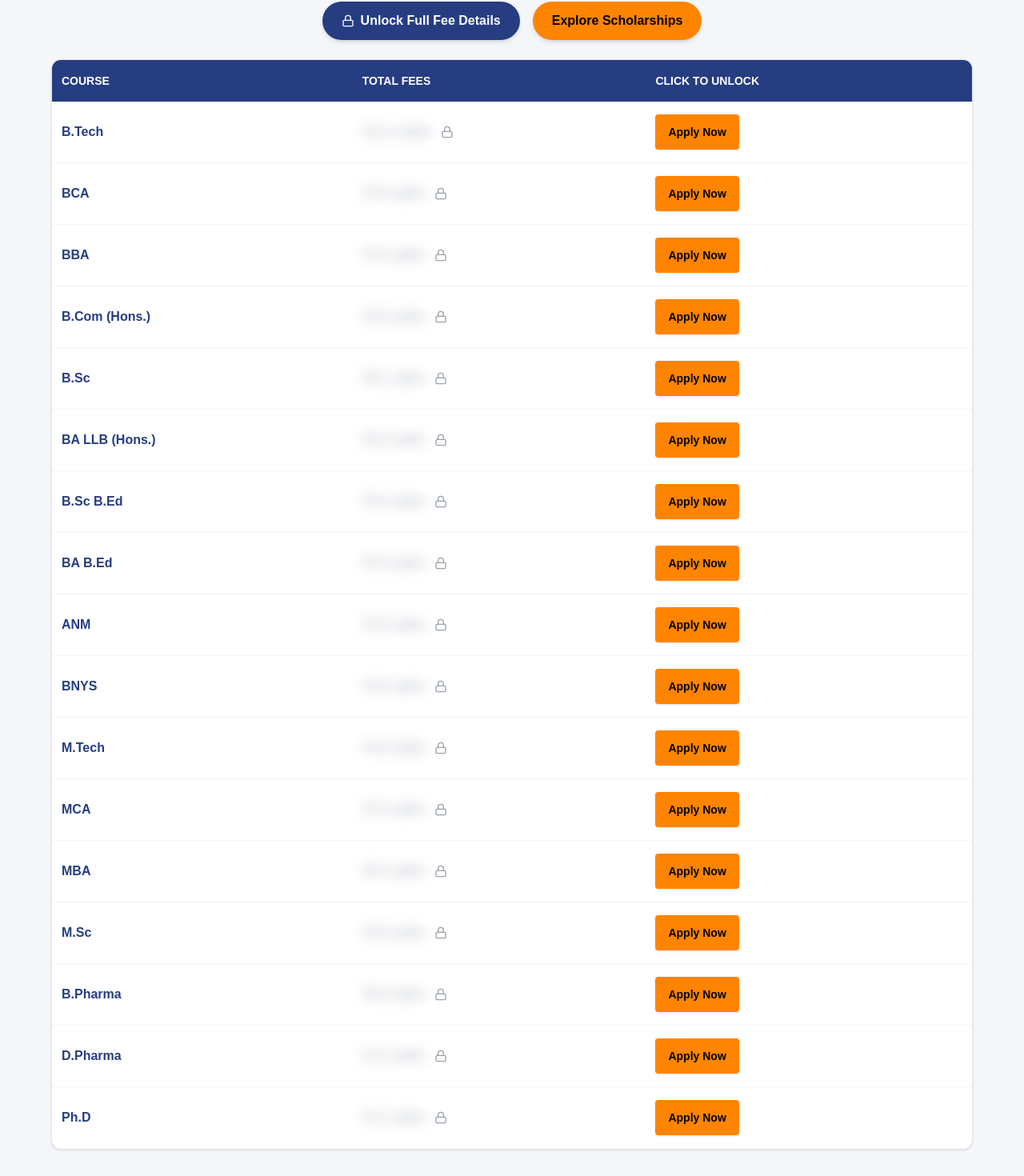
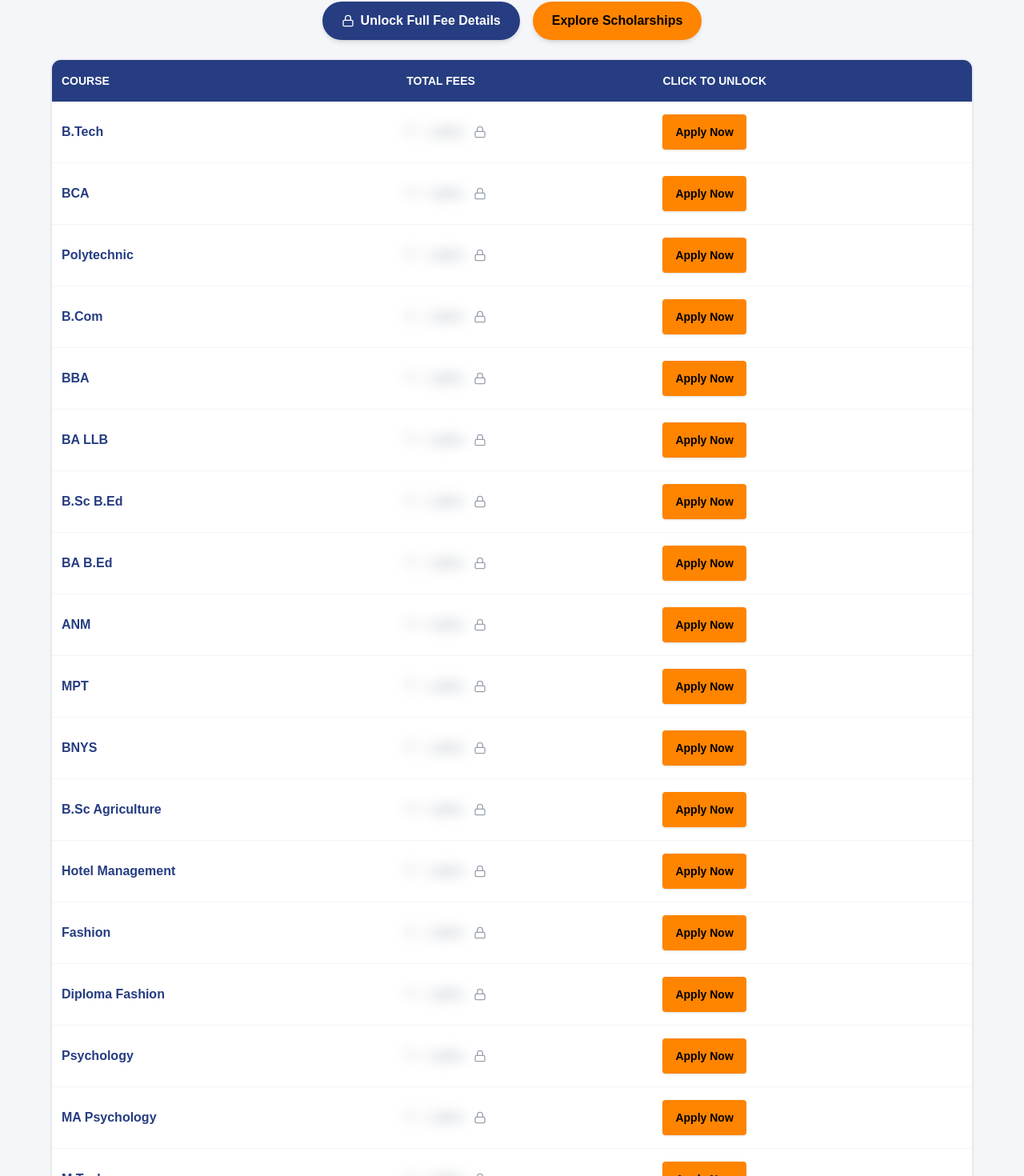
Before and after one commit to aragonani/sanskriti-university, a Next.js app: page /sanskriti-university in a window 1280 px wide. Shown: the part 1795-3265 px from the top of the page at 80% size. Built offline with nearby package versions, Linux system fonts and the light colour scheme.

Commit message:
auto selects when user click on specific course apply button from courses table

```diff
--- a/components/colleges-components/sanskriti.tsx
+++ b/components/colleges-components/sanskriti.tsx
@@ -20,16 +20,18 @@ const SanskritiComponents
 
     const [isModalOpen, setIsModalOpen] = useState(false);
     const [modalHeading, setModalHeading] = useState("");
+    const [selectedCourse, setSelectedCourse] = useState("");
 
   // function to open modal with optional heading
-  const handleOpenForm = (headingText="") => {
+  const handleOpenForm = (courseName = "") => {
     setIsModalOpen(true);
-    setModalHeading(headingText)
+    setSelectedCourse(courseName);
   };
 
   const handleCloseForm = () => {
     setIsModalOpen(false);
     setModalHeading("");
+    setSelectedCourse("");
   }
 
   useEffect(() => {
@@ -69,7 +71,7 @@ const SanskritiComponents
 
 
        <Modal isOpen={isModalOpen} onClose={() => handleCloseForm()}>
-        <RegisterForm />
+        <RegisterForm selectedCourse={selectedCourse} />
        </Modal>
     </div>
   )
--- a/components/courses-table.tsx
+++ b/components/courses-table.tsx
@@ -1,5 +1,6 @@
 import React from "react";
 import { Lock } from "lucide-react";
+import { courses } from "./register-form";
 
 interface Props {
   handleOpenForm: (headingText?: string) => void;
@@ -7,28 +8,11 @@ interface Props {
 
 const CoursesTable = ({ handleOpenForm }: Props) => {
 
-  const courses = [
-  { name: "B.Tech", fees: "₹11.2 Lakhs", eligibility: "10+2 with 55%", date: "5 Jan-31 Aug 2026" },
-  { name: "BCA", fees: "₹3.9 Lakhs", eligibility: "10+2 with 50%", date: "5 Jan-31 Aug 2026" },
-  { name: "BBA", fees: "₹4.5 Lakhs", eligibility: "10+2 with 50%", date: "5 Jan-31 Aug 2026" },
-  { name: "B.Com (Hons.)", fees: "₹4.0 Lakhs", eligibility: "10+2 with 50%", date: "5 Jan-31 Aug 2026" },
-  { name: "B.Sc", fees: "₹8.1 Lakhs", eligibility: "10+2 with 45%", date: "5 Jan-31 Aug 2026" },
-  { name: "BA LLB (Hons.)", fees: "₹6.0 Lakhs", eligibility: "10+2 with 50%", date: "5 Jan-31 Aug 2026" },
-  { name: "B.Sc B.Ed", fees: "₹5.5 Lakhs", eligibility: "10+2 with 50%", date: "5 Jan-31 Aug 2026" },
-  { name: "BA B.Ed", fees: "₹5.5 Lakhs", eligibility: "10+2 with 50%", date: "5 Jan-31 Aug 2026" },
-  { name: "ANM", fees: "₹2.0 Lakhs", eligibility: "10+2 with 40%", date: "5 Jan-31 Aug 2026" },
-  { name: "BNYS", fees: "₹4.0 Lakhs", eligibility: "10+2 with 50%", date: "5 Jan-31 Aug 2026" },
-
-  { name: "M.Tech", fees: "₹3.5 Lakhs", eligibility: "Graduation with 55%", date: "5 Jan-31 Aug 2026" },
-  { name: "MCA", fees: "₹3.5 Lakhs", eligibility: "Graduation with 50%", date: "5 Jan-31 Aug 2026" },
-  { name: "MBA", fees: "₹6.5 Lakhs", eligibility: "Graduation with 50%", date: "5 Jan-31 Aug 2026" },
-  { name: "M.Sc", fees: "₹3.0 Lakhs", eligibility: "Graduation with 50%", date: "5 Jan-31 Aug 2026" },
-
-  { name: "B.Pharma", fees: "₹6.8 Lakhs", eligibility: "10+2 with 55%", date: "5 Jan-31 Aug 2026" },
-  { name: "D.Pharma", fees: "₹2.5 Lakhs", eligibility: "10+2 with 50%", date: "5 Jan-31 Aug 2026" },
-
-  { name: "Ph.D", fees: "₹2.1 Lakhs", eligibility: "Post Graduation", date: "1 Jan-23 Jan 2026" }
-];
+const courseTable = courses.map((c) => ({
+  name: c.label,     // 👈 UI
+  value: c.value,    // 👈 actual
+  fees: "₹ -- Lakhs",
+}));
 
   return (
     <section className="bg-[#f4f6f9] py-10 px-4">
@@ -83,7 +67,7 @@ const CoursesTable = ({ handleOpenForm }: Props) => {
 
             {/* Table Body */}
             <tbody>
-              {courses.map((course, index) => (
+              {courseTable.map((course, index) => (
                 <tr
                   key={index}
                   className="border-b border-gray-100 hover:bg-gray-50 transition"
@@ -121,7 +105,7 @@ const CoursesTable = ({ handleOpenForm }: Props) => {
 
                   <td className="px-3 py-4">
                     <button
-                      onClick={() => handleOpenForm(course.name)}
+                      onClick={() => handleOpenForm(course.value)}
                       className="bg-[#ff8400] hover:bg-[#d56e00] text-black text-sm text-nowrap font-bold py-3 px-4 rounded transition active:scale-95 shadow-sm"
                     >
                       Apply Now
--- a/components/register-form.tsx
+++ b/components/register-form.tsx
@@ -1,18 +1,39 @@
 "use client";
 
-import { useState } from "react";
+import { useEffect, useState } from "react";
 import { motion } from "framer-motion";
 import { useRouter } from "next/navigation";
 
-const courses = [
-  "B.Tech - All Branches","BCA - All Branches","Polytechnic - Diploma",
-  "B.Com (Hons.)","BBA - All Branches","BA LLB (Hons.)","B.Sc B.Ed",
-  "BA B.Ed","ANM","MPT","BNYS","B.Sc - Agriculture (Hons.)",
-  "B.Sc - Hotel Management","BA - Fashion","Diploma in Fashion",
-  "BA - Psychology (Hons.)","MA - Psychology","M.Tech - CSE","MCA",
-  "MBA - Dual","MBA - Agri-Business","M.Sc - Agriculture",
-  "B.Sc - Biotech","M.Sc - Biotech","B.Sc - Forensic",
-  "B.Com LLB (Hons.)","B.El.Ed","B.Pharma","D.Pharma",
+export const courses = [
+  { label: "B.Tech", value: "B.Tech - All Branches" },
+  { label: "BCA", value: "BCA - All Branches" },
+  { label: "Polytechnic", value: "Polytechnic - Diploma" },
+  { label: "B.Com", value: "B.Com (Hons.)" },
+  { label: "BBA", value: "BBA - All Branches" },
+  { label: "BA LLB", value: "BA LLB (Hons.)" },
+  { label: "B.Sc B.Ed", value: "B.Sc B.Ed" },
+  { label: "BA B.Ed", value: "BA B.Ed" },
+  { label: "ANM", value: "ANM" },
+  { label: "MPT", value: "MPT" },
+  { label: "BNYS", value: "BNYS" },
+  { label: "B.Sc Agriculture", value: "B.Sc - Agriculture (Hons.)" },
+  { label: "Hotel Management", value: "B.Sc - Hotel Management" },
+  { label: "Fashion", value: "BA - Fashion" },
+  { label: "Diploma Fashion", value: "Diploma in Fashion" },
+  { label: "Psychology", value: "BA - Psychology (Hons.)" },
+  { label: "MA Psychology", value: "MA - Psychology" },
+  { label: "M.Tech", value: "M.Tech - CSE" },
+  { label: "MCA", value: "MCA" },
+  { label: "MBA", value: "MBA - Dual" },
+  { label: "MBA Agri", value: "MBA - Agri-Business" },
+  { label: "M.Sc Agriculture", value: "M.Sc - Agriculture" },
+  { label: "Biotech", value: "B.Sc - Biotech" },
+  { label: "M.Sc Biotech", value: "M.Sc - Biotech" },
+  { label: "Forensic", value: "B.Sc - Forensic" },
+  { label: "B.Com LLB", value: "B.Com LLB (Hons.)" },
+  { label: "B.El.Ed", value: "B.El.Ed" },
+  { label: "B.Pharma", value: "B.Pharma" },
+  { label: "D.Pharma", value: "D.Pharma" },
 ];
 
 const cities = [
@@ -20,7 +41,7 @@ const cities = [
   "Lucknow","Kanpur","Jaipur"
 ];
 
-export default function RegisterForm() {
+export default function RegisterForm({ selectedCourse = "" }: { selectedCourse?: string }) {
   const [form, setForm] = useState({
     name: "",
     email: "",
@@ -32,6 +53,29 @@ export default function RegisterForm() {
   const [errors, setErrors] = useState<any>({});
   const [focused, setFocused] = useState<string | null>(null);
   const [loading, setLoading] = useState(false);
+
+
+//   useEffect(() => {
+//   if (selectedCourse) {
+//     setForm((prev) => ({
+//       ...prev,
+//       course: selectedCourse,
+//     }));
+//   } else {
+//     // reset when modal reopens without selection
+//     setForm((prev) => ({
+//       ...prev,
+//       course: "",
+//     }));
+//   }
+// }, [selectedCourse]);
+
+useEffect(() => {
+  setForm((prev) => ({
+    ...prev,
+    course: selectedCourse || "",
+  }));
+}, [selectedCourse]);
 
   const router = useRouter();
 
@@ -208,8 +252,8 @@ export default function RegisterForm() {
           </option>
 
           {courses.map((c) => (
-            <option key={c} value={c} className="text-black">
-              {c}
+            <option key={c.value} value={c.value} className="text-black">
+              {c.label}
             </option>
           ))}
         </select>
--- a/components/specialization-section.tsx
+++ b/components/specialization-section.tsx
@@ -190,7 +190,7 @@ export default function SpecializationsSection({handleOpenForm}: Props) {
           {/* Horizontal divider (mobile) */}
           <div className="lg:hidden h-px w-full bg-linear-to-r from-transparent via-white/15 to-transparent" />
 
-          <ProgramColumn tag="MBA" title="MBA" items={mba} color="blue" delay={0.15} />
+          <ProgramColumn tag="MBA" title="MBA" items={mba} color="gold" delay={0.15} />
         </div>
 
         {/* ── Bottom CTA Banner ── */}
```
